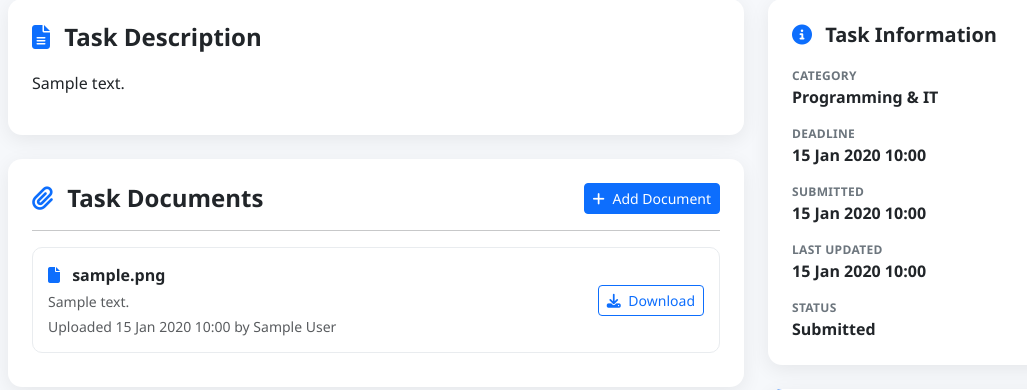
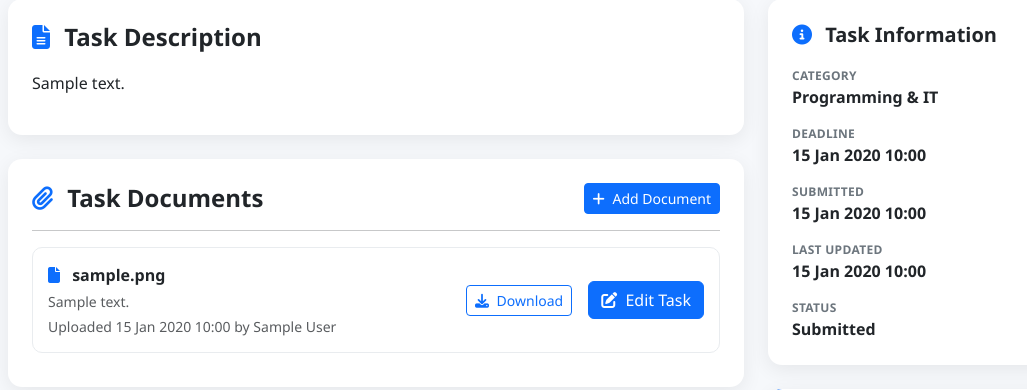
Before and after one commit to Newton-Atika/taskpro, a Django app: page /tasks/1/ in a window 1280 px wide. Shown: the part 588-978 px from the top of the page, without its empty margins (74-1101 px from the left). Run offline with Django 5.2, Linux system fonts and the light colour scheme; a user stored in the database is signed in; tables that the repository leaves empty hold one stand-in row (values such as "Sample post"); some libraries are stand-ins or nearby versions.

```diff
--- a/tasks/templates/tasks/task_detail.html
+++ b/tasks/templates/tasks/task_detail.html
@@ -1099,6 +1099,24 @@
                             Download
 
                         </a>
+                        {% if user == task.customer %}
+
+                            {% if task.status == "submitted" or task.status == "quoted" %}
+
+                                <a
+                                    href="{% url 'edit_task' task.id %}"
+                                    class="btn btn-primary"
+                                >
+
+                                    <i class="fa-solid fa-pen-to-square me-1"></i>
+
+                                    Edit Task
+
+                                </a>
+
+                            {% endif %}
+
+                        {% endif %}
 
                     </div>
 
```
